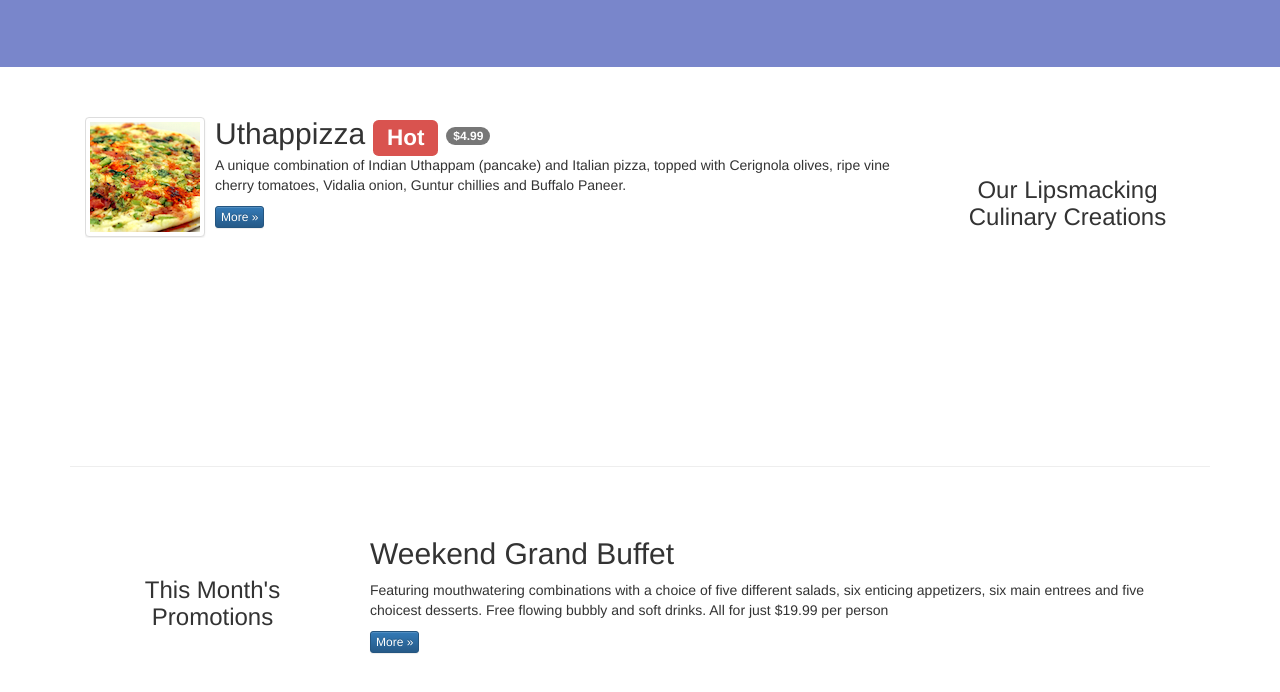
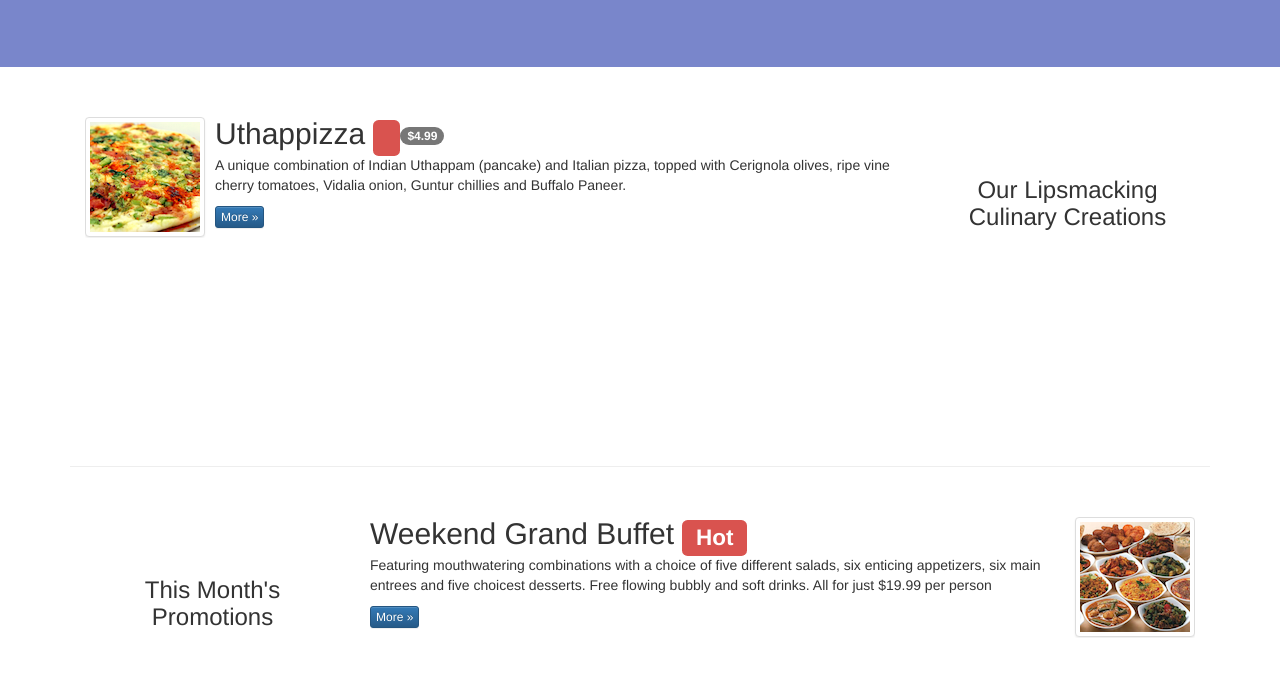
Before and after one commit to metherton/webframeworkcourse, a plain HTML site: page index.html in a window 1280 px wide. Shown: the part 392-1084 px from the top of the page. Drawn offline with nearby package versions, Linux system fonts and the light colour scheme.

Commit message:
finished assignment

```diff
--- a/index.html
+++ b/index.html
@@ -115,7 +115,7 @@
                         </a>
                     </div>
                     <div class="media-body">
-                        <h2 class="media-heading">Uthappizza  <span class="label label-danger label-xs">Hot</span>  <span class="badge">$4.99</span></h2>
+                        <h2 class="media-heading">Uthappizza  <span class="label label-danger label-xs"><New></New></span>  <span class="badge">$4.99</span></h2>
                         <p>A unique combination of Indian Uthappam (pancake) and
                             Italian pizza, topped with Cerignola olives, ripe vine
                             cherry tomatoes, Vidalia onion, Guntur chillies and
@@ -133,9 +133,20 @@
                 <h3 align=center>This Month's Promotions</h3>
             </div>
             <div class="col-xs-12 col-sm-9">
-                <h2>Weekend Grand Buffet</h2>
-                <p>Featuring mouthwatering combinations with a choice of five different salads, six enticing appetizers, six main entrees and five choicest desserts. Free flowing bubbly and soft drinks. All for just $19.99 per person </p>
-                <p><a class="btn btn-primary btn-xs" href="#">More &raquo;</a></p>
+                <div class="media">
+                    <div class="media-body">
+                        <h2 class="media-heading">Weekend Grand Buffet  <span class="label label-danger label-xs">Hot</span></h2>
+                        <p>Featuring mouthwatering combinations with a choice of five different salads, six enticing appetizers, six main entrees and five choicest desserts. Free flowing bubbly and soft drinks. All for just $19.99 per person
+                        </p>
+                        <p><a class="btn btn-primary btn-xs" href="#">More &raquo;</a></p>
+                    </div>
+                    <div class="media-right media-middle">
+                        <a href="#">
+                            <img class="media-object img-thumbnail"
+                                 src="img/buffet.png" alt="buffet">
+                        </a>
+                    </div>
+                </div>
             </div>
         </div>
 
```
